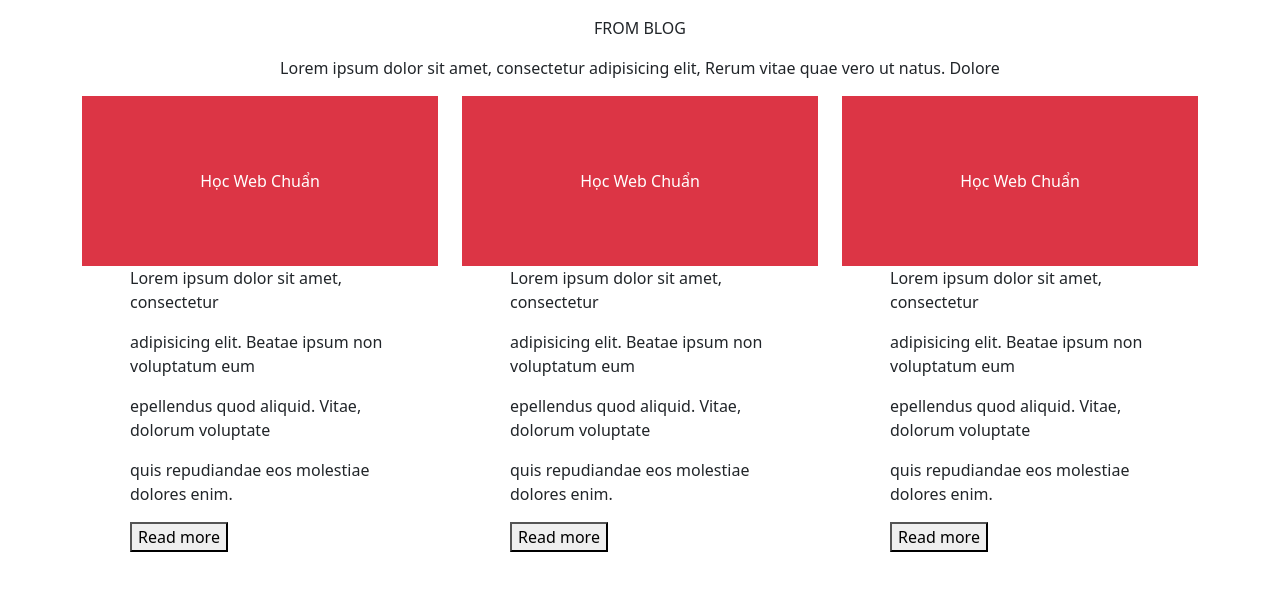
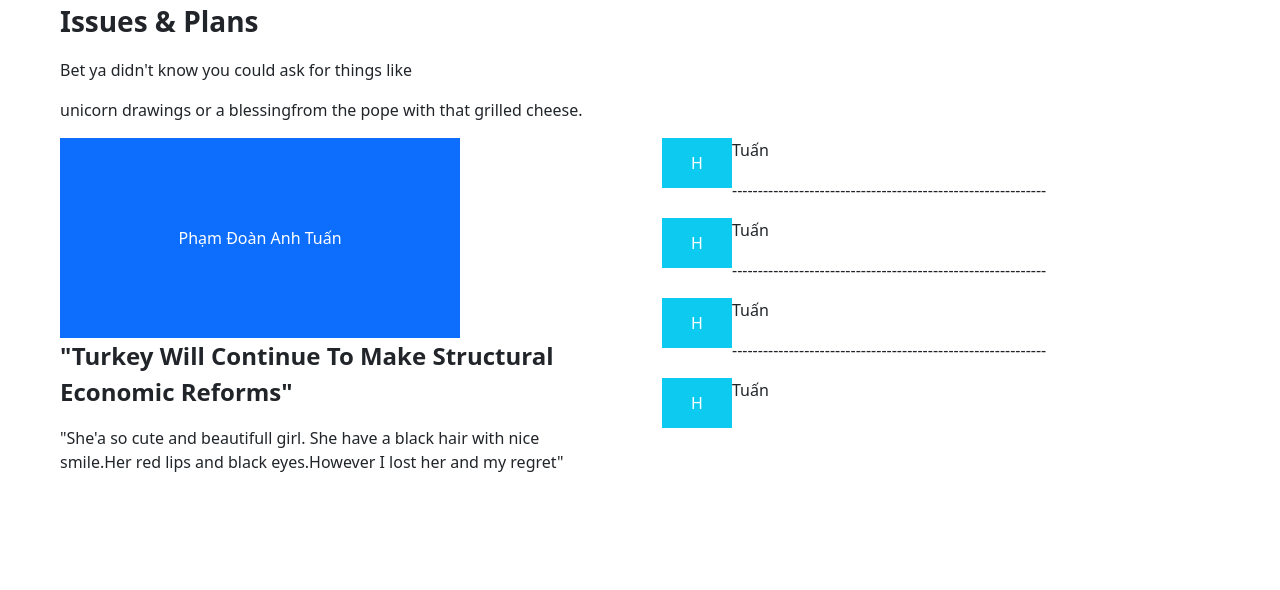
Before and after one commit to PhamTuan282001/thaytien, a website: page index.html in a window 1280 px wide. Drawn offline with nearby package versions, Linux system fonts and the light colour scheme.

Commit message:
bt2 commit Signed-off-by: Tuan Bau Troi <doanvucuong66@gmail.com>

```diff
--- a/css/style.css
+++ b/css/style.css
@@ -1,7 +1,15 @@
 .web{
-	height: 170px;
+	height: 200px;
+	width: 400px;
 }
-.viet{
+.text{
+	height: 50px;
+	width: 70px;
+	float: left;
+}
+.col{
+	height: 50px;
+	width: 50px;
+}
 
-}
 /*# sourceMappingURL=style.css.map */
--- a/index.html
+++ b/index.html
@@ -13,58 +13,53 @@
     </style>
 </head>
 <body>
-<div class="container">
-    <div class="text">
-    <p class="fs-2">
-        <p class="fw-bolder">
-          <p class="text-center">
-        FROM BLOG
-          </p>
-        </p>
+<div class="container mx-5">
+        <p class=" fs-3 fw-bold">Issues & Plans</p>
+    <div class="fw-normal fs-6">
+        <p>Bet ya didn't know you could ask for things like</p>
+        <p>unicorn drawings or a blessingfrom the pope with that grilled cheese.</p>
+    </div>
+    <div class="row">
+        <div class="col">
+            <div class="web d-flex align-items-center justify-content-center bg-primary text-white ">Phạm Đoàn Anh Tuấn
+            </div>
+              <p class="fs-4 fw-bold">"Turkey Will Continue To Make
+              Structural Economic Reforms"</p>
+
+              <p class="fs-6">
+                  "She'a so cute and beautifull girl. She have a black hair with nice smile.Her red lips and black eyes.However I lost her and my regret"
               </p>
 
-    <p class="fs-6">
-        <p class="text-center">
-    Lorem ipsum dolor sit amet, consectetur adipisicing elit, Rerum vitae quae vero ut natus. Dolore
-        </p>
-    </p>
-    </div>
-</div>
-
-<div class="container">
-    <div class="row">
-       <div class="col">
-         <div class="web d-flex align-items-center justify-content-center bg-danger text-white ">Học Web Chuẩn</div>
-         <div class="viet mx-5">
-             <p>Lorem ipsum dolor sit amet, consectetur</p>
-             <p>adipisicing elit. Beatae ipsum non voluptatum eum</p>
-             <p>epellendus quod aliquid. Vitae, dolorum voluptate</p>
-             <p>quis repudiandae eos molestiae dolores enim.</p>
-             <button>Read more</button>
-         </div>
         </div>
 
         <div class="col">
-         <div class="web d-flex align-items-center justify-content-center bg-danger text-white">Học Web Chuẩn</div>
-         <div class="viet mx-5">
-             <p>Lorem ipsum dolor sit amet, consectetur</p>
-             <p>adipisicing elit. Beatae ipsum non voluptatum eum</p>
-             <p>epellendus quod aliquid. Vitae, dolorum voluptate</p>
-             <p>quis repudiandae eos molestiae dolores enim.</p>
-             <button>Read more</button>
-         </div>
+            <div class="hang">
+              <ul class="text-start">
+                <div class="text d-flex align-items-center justify-content-center bg-info text-white">H</div>
+                <p>Tuấn</p>
+                <p class="text-break ">-------------------------------------------------------------</p>
+              </ul>
+
+              <ul>
+                <div class="text d-flex align-items-center justify-content-center bg-info text-white ">H</div>
+                <p>Tuấn</p>
+              </ul>
+                <p class="text-break">-------------------------------------------------------------</p>
+
+              <ul>
+                <div class="text d-flex align-items-center justify-content-center bg-info text-white ">H</div>
+                <p>Tuấn</p>
+              </ul>
+                <p class="text-break">-------------------------------------------------------------</p>
+
+              <ul>
+                <div class="text d-flex align-items-center justify-content-center bg-info text-white ">H</div>
+                <p>Tuấn</p>
+              </ul>
             </div>
 
-       <div class="col">
-          <div class="web d-flex align-items-center justify-content-center bg-danger text-white">Học Web Chuẩn</div>
-          <div class="viet mx-5">
-             <p>Lorem ipsum dolor sit amet, consectetur</p>
-             <p>adipisicing elit. Beatae ipsum non voluptatum eum</p>
-             <p>epellendus quod aliquid. Vitae, dolorum voluptate</p>
-             <p>quis repudiandae eos molestiae dolores enim.</p>
-             <button>Read more</button>
         </div>
-       </div>
+
     </div>
 </div>
 </body>
```
Lines whose indentation alone changed are shown as unchanged.
